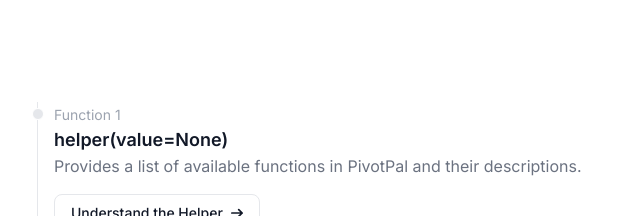
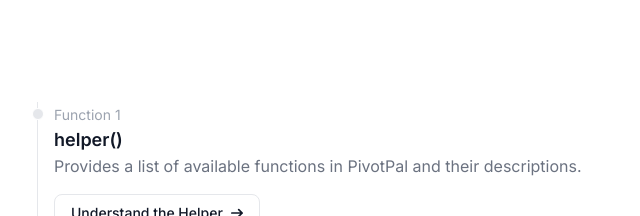
Before and after one commit to ktgcreative/pivotpal-website, a Next.js app: page / in a window 1280 px wide. Shown: the part 1340-1556 px from the top of the page, without its empty margins (19-659 px from the left). Built offline with nearby package versions, Linux system fonts and the light colour scheme.

Commit message:
first commit

```diff
--- a/app/page.tsx
+++ b/app/page.tsx
@@ -49,7 +49,7 @@
   const lineData = [
     {
       date: "Function 1",
-      title: "helper(value=None)",
+      title: "helper()",
       description: "Provides a list of available functions in PivotPal and their descriptions.",
       link: "/blog/pivotpal-helper",
       linkText: "Understand the Helper"
```
